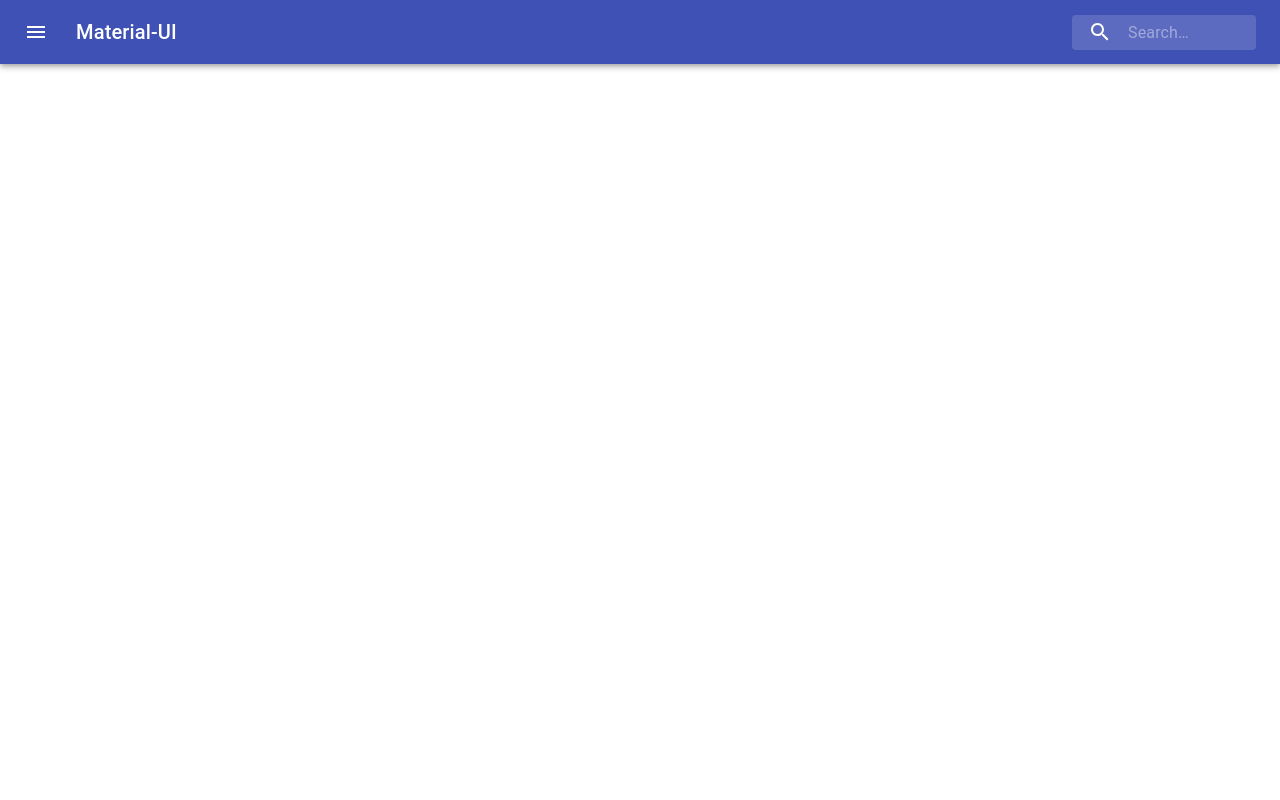
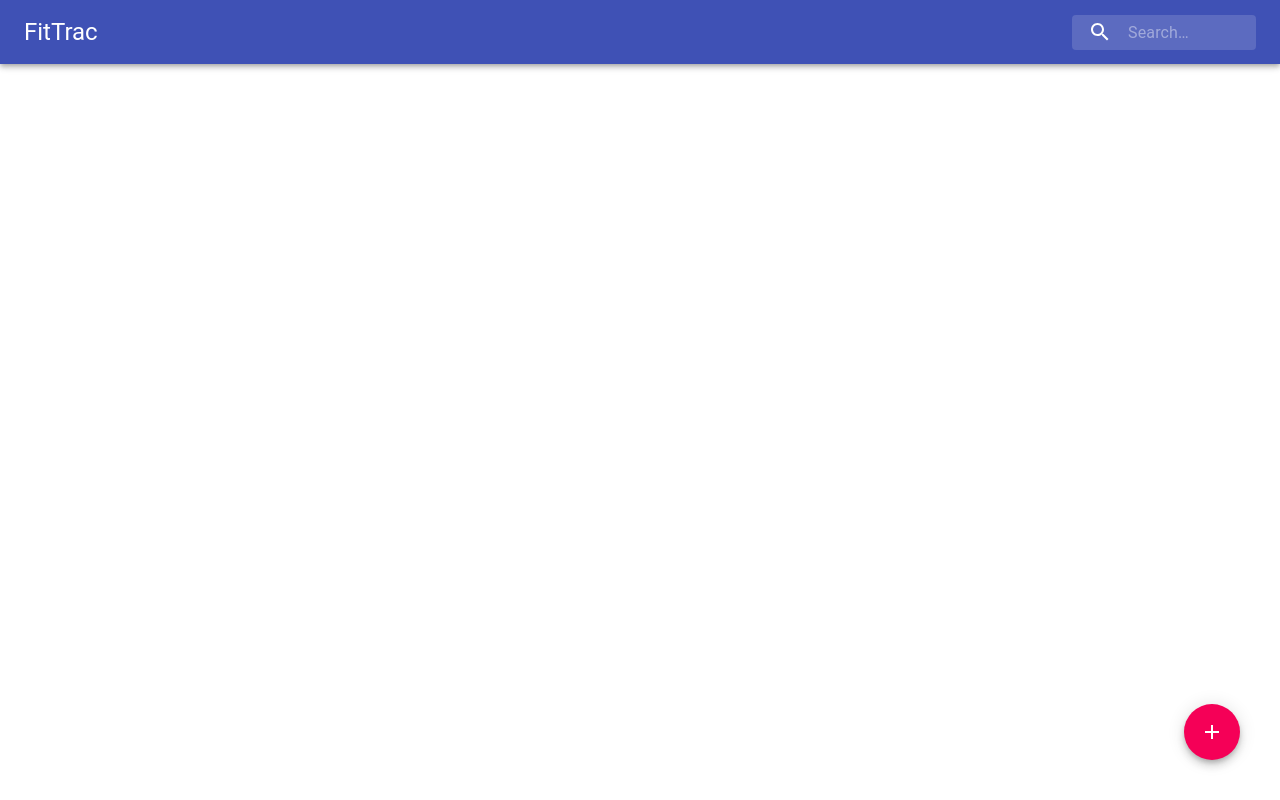
Before and after one commit to Zefty/FitTrac, a React (Create React App) app: page / in a window 1280 px wide. Built offline with nearby package versions, Linux system fonts and the light colour scheme.

Commit message:
added FAB

```diff
--- a/public/index.html
+++ b/public/index.html
@@ -20,7 +20,7 @@
       work correctly both with client-side routing and a non-root public URL.
       Learn how to configure a non-root public URL by running `npm run build`.
     -->
-    <title>React App</title>
+    <title>FitTrac</title>
   </head>
   <body>
     <noscript>You need to enable JavaScript to run this app.</noscript>
--- a/src/App.tsx
+++ b/src/App.tsx
@@ -2,6 +2,7 @@ import * as React from 'react';
 import Header from './components/Header/Header';
 import SearchAppBar from './components/SearchAppBar/SearchAppBar';
 import Drawer from './components/Drawer/Drawer';
+import AddRoutineButton from './components/SearchAppBar/AddRoutineButton';
 
 class App extends React.Component {
   public render() {
@@ -10,6 +11,16 @@ class App extends React.Component {
         {/* <Header/> */}
         <SearchAppBar/>
         {/* <Drawer/> */}
+        <div className="container">
+          <div className="row">
+            <div className="col">
+
+            </div>
+          </div>
+        </div>
+
+        <AddRoutineButton/>
+
       </div>
     );
   }
--- a/src/components/WorkoutRoutines/WorkoutRoutines.tsx
+++ b/src/components/AddRoutine/AddRoutine.tsx
@@ -1,6 +1,7 @@
 import * as React from 'react';
 
 interface IProps{
+    isOpen: boolean,
 
 }
 
@@ -8,7 +9,7 @@ interface IState{
 
 }
 
-export default class WorkoutRoutines extends React.Component<IProps, IState> {
+class AddRoutine extends React.Component<IProps, IState> {
     constructor(props: any) {
         super(props)
 
--- a/src/components/AddWorkoutRoutine/AddWorkoutRoutine.tsx
+++ b/src/components/Routines/Routines.tsx
@@ -1,7 +1,6 @@
 import * as React from 'react';
 
 interface IProps{
-    isOpen: boolean,
 
 }
 
@@ -9,7 +8,7 @@ interface IState{
 
 }
 
-class AddWorkoutRoutines extends React.Component<IProps, IState> {
+export default class Routines extends React.Component<IProps, IState> {
     constructor(props: any) {
         super(props)
 
--- /dev/null
+++ b/src/components/SearchAppBar/AddRoutineButton.tsx
@@ -0,0 +1,33 @@
+import React from 'react';
+import { createStyles, makeStyles, Theme } from '@material-ui/core/styles';
+import Fab from '@material-ui/core/Fab';
+import AddIcon from '@material-ui/icons/Add';
+import Icon from '@material-ui/core/Icon';
+import DeleteIcon from '@material-ui/icons/Delete';
+import NavigationIcon from '@material-ui/icons/Navigation';
+
+const useStyles = makeStyles((theme: Theme) =>
+  createStyles({
+    fab: {
+      margin: 10,
+      right: 30,
+      bottom: 30,
+      position: 'fixed'
+    },
+    extendedIcon: {
+      marginRight: theme.spacing(1),
+    },
+  }),
+);
+
+export default function AddRoutineButton() {
+  const classes = useStyles();
+
+  return (
+    <div>
+      <Fab color="secondary" aria-label="add" className={classes.fab}>
+        <AddIcon />
+      </Fab>
+    </div>
+  );
+}
--- a/src/components/SearchAppBar/SearchAppBar.tsx
+++ b/src/components/SearchAppBar/SearchAppBar.tsx
@@ -13,9 +13,9 @@ const useStyles = makeStyles((theme: Theme) =>
     root: {
       flexGrow: 1,
     },
-    menuButton: {
-      marginRight: theme.spacing(2),
-    },
+    // menuButton: {
+    //   marginRight: theme.spacing(2),
+    // },
     title: {
       flexGrow: 1,
       display: 'none',
@@ -60,6 +60,13 @@ const useStyles = makeStyles((theme: Theme) =>
         },
       },
     },
+
+    button: {
+        margin: theme.spacing(1),
+      },
+      input: {
+        display: 'none',
+      },
   }),
 );
 
@@ -70,17 +77,22 @@ export default function SearchAppBar() {
     <div className={classes.root}>
       <AppBar position="static">
         <Toolbar>
-          <IconButton
+          {/* <IconButton
             edge="start"
             className={classes.menuButton}
             color="inherit"
             aria-label="open drawer"
           >
             <MenuIcon />
-          </IconButton>
-          <Typography className={classes.title} variant="h6" noWrap>
-            Material-UI
+          </IconButton> */}
+
+          <Typography className={classes.title} variant="h5" noWrap>
+            FitTrac
           </Typography>
+
+
+
+
           <div className={classes.search}>
             <div className={classes.searchIcon}>
               <SearchIcon />
@@ -94,7 +106,11 @@ export default function SearchAppBar() {
               inputProps={{ 'aria-label': 'search' }}
             />
           </div>
+
+
         </Toolbar>
+
+
       </AppBar>
     </div>
   );
```
